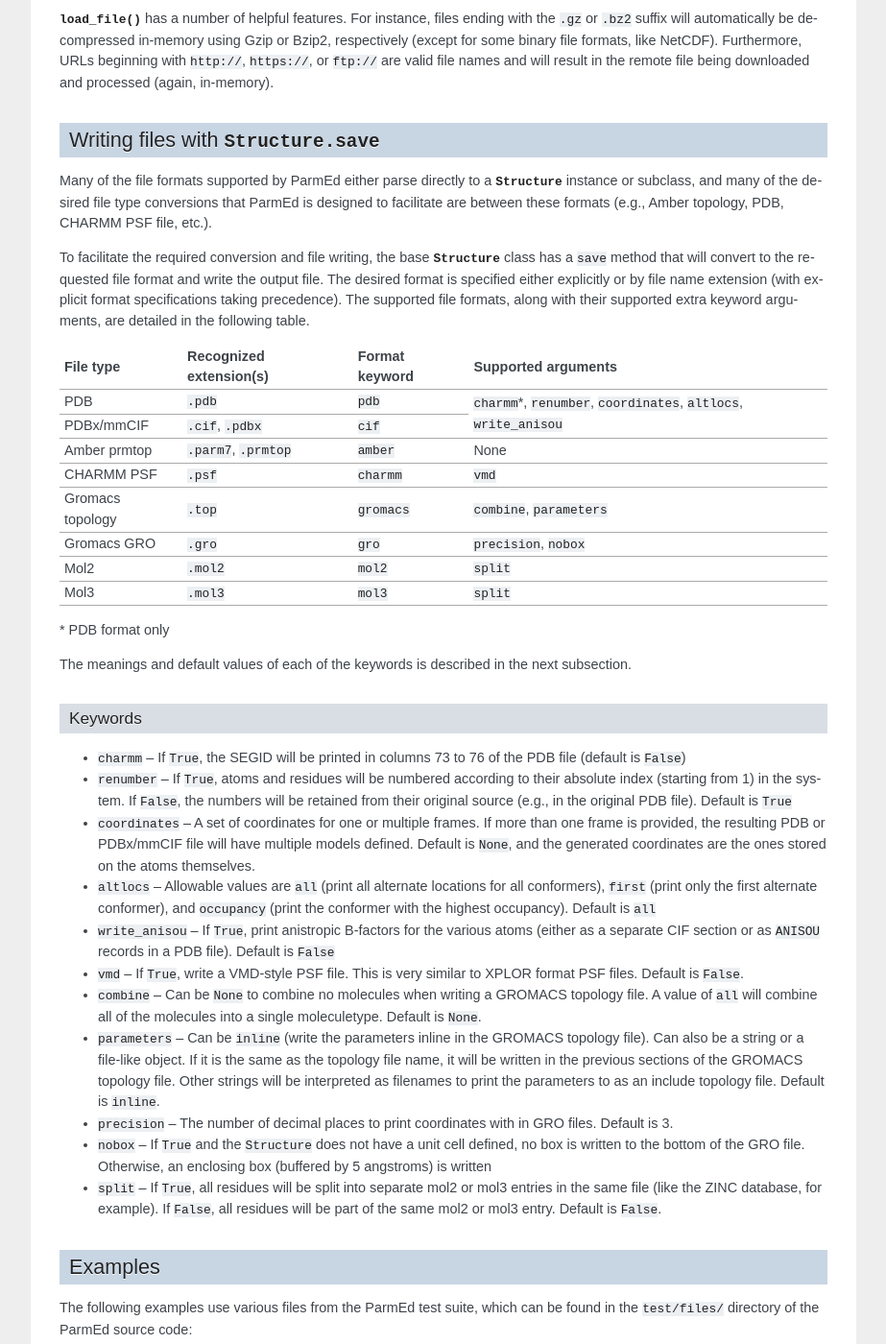
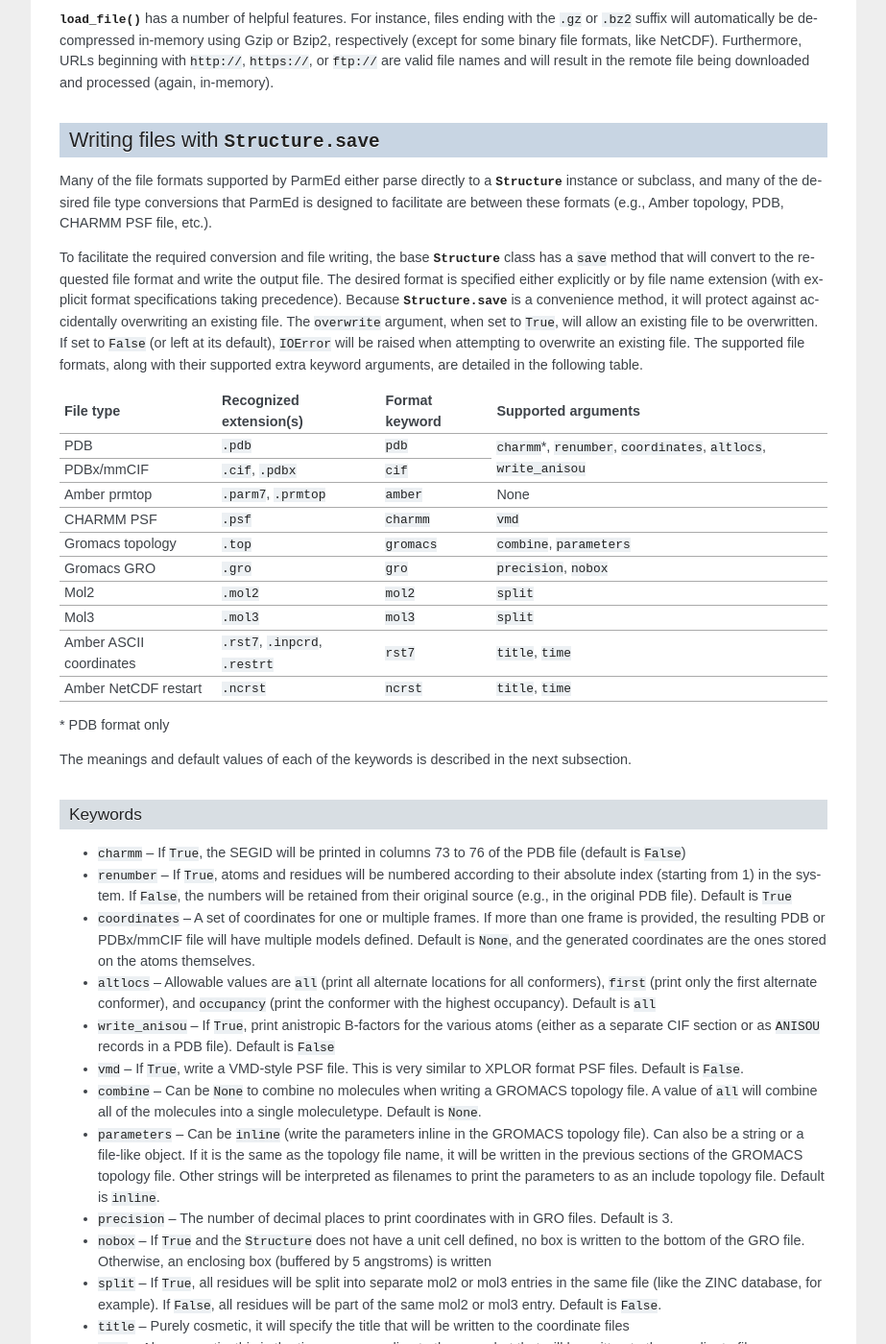
Before and after one commit to ParmEd/ParmEd, a Sphinx documentation site: the page built from doc/readwrite.rst, in a window 1280 px wide and 1400 px high, scrolled down 1007 px. Shown: the whole window at 96% size, without its empty margins (198-1121 px from the left). Built offline with Sphinx 7.4.7, drawn with Linux system fonts in a browser that asks for light colours; some of the changed text lies outside the part shown.

Commit message:
Update Structure.save docs.

```diff
--- a/doc/readwrite.rst
+++ b/doc/readwrite.rst
@@ -79,9 +79,13 @@ To facilitate the required conversion and file writing, the base
 :class:`Structure <parmed.structure.Structure>` class has a ``save`` method that
 will convert to the requested file format and write the output file. The desired
 format is specified either explicitly or by file name extension (with explicit
-format specifications taking precedence).  The supported file formats, along
-with their supported extra keyword arguments, are detailed in the following
-table.
+format specifications taking precedence).  Because :meth:`Structure.save
+<parmed.structure.Structure.save>` is a convenience method, it will protect
+against accidentally overwriting an existing file. The ``overwrite`` argument,
+when set to ``True``, will allow an existing file to be overwritten. If set to
+``False`` (or left at its default), ``IOError`` will be raised when attempting
+to overwrite an existing file. The supported file formats, along with their
+supported extra keyword arguments, are detailed in the following table.
 
 +--------------+-------------------------+----------------+--------------------------+
 | File type    | Recognized extension(s) | Format keyword | Supported arguments      |
@@ -104,6 +108,12 @@ table.
 | Mol2         | ``.mol2``               | ``mol2``       | ``split``                |
 +--------------+-------------------------+----------------+--------------------------+
 | Mol3         | ``.mol3``               | ``mol3``       | ``split``                |
++--------------+-------------------------+----------------+--------------------------+
+| Amber ASCII  | ``.rst7``, ``.inpcrd``, | ``rst7``       | ``title``, ``time``      |
+| coordinates  | ``.restrt``             |                |                          |
++--------------+-------------------------+----------------+--------------------------+
+| Amber NetCDF | ``.ncrst``              | ``ncrst``      | ``title``, ``time``      |
+| restart      |                         |                |                          |
 +--------------+-------------------------+----------------+--------------------------+
 \* PDB format only
 
@@ -150,6 +160,10 @@ Keywords
   mol3 entries in the same file (like the ZINC database, for example). If
   ``False``, all residues will be part of the same mol2 or mol3 entry. Default
   is ``False``.
+* ``title`` -- Purely cosmetic, it will specify the title that will be written
+  to the coordinate files
+* ``time`` -- Also cosmetic, this is the time corresponding to the snapshot that
+  will be written to the coordinate files
 
 Examples
 --------
```
